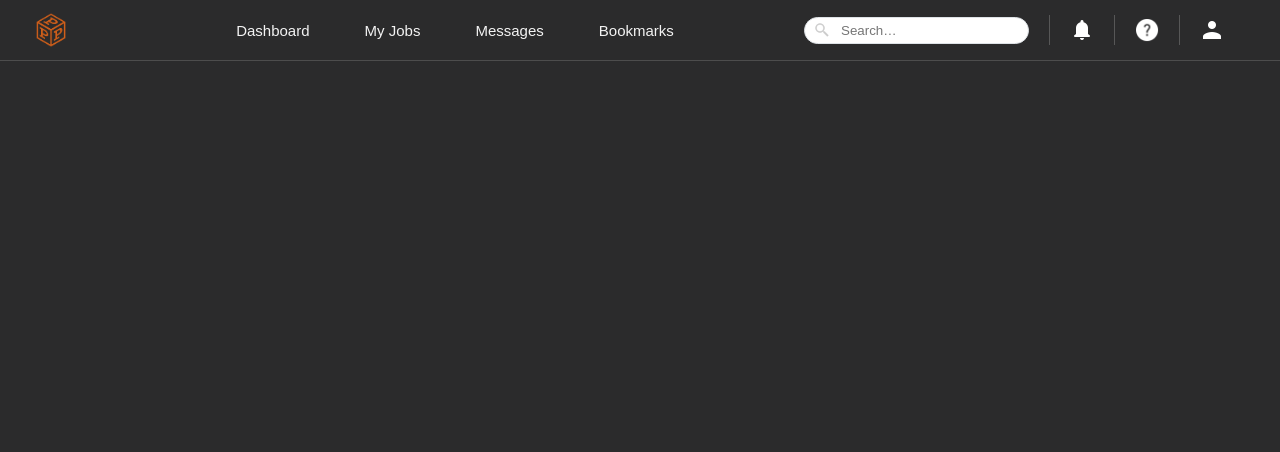
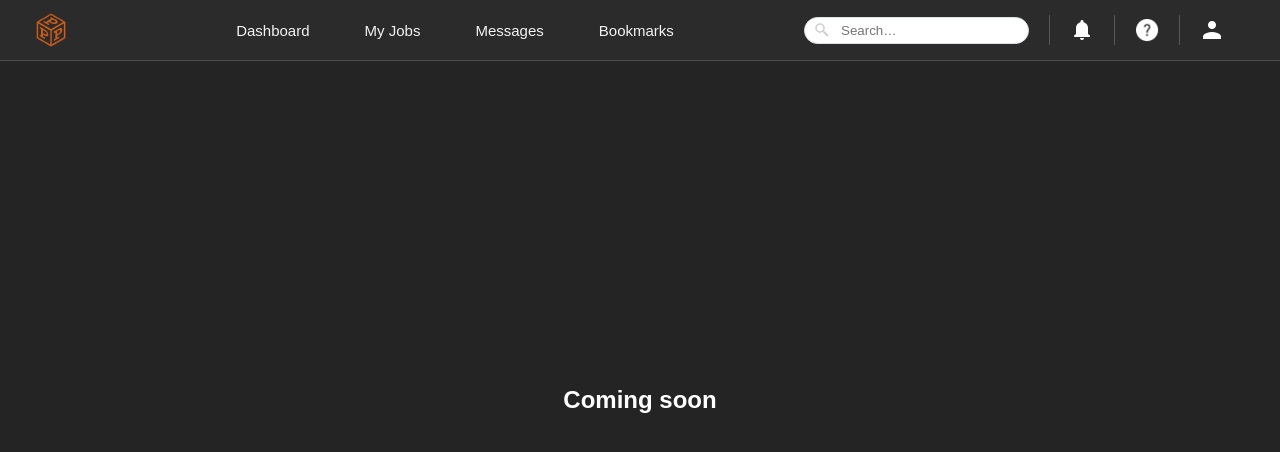
Before and after one commit to MuhammedAbdelmukaram/dealfuel, a React (Vite) app: page /myjobs in a window 1280 px wide. Shown: the top 452 px of the page. Built offline with nearby package versions, Linux system fonts and the light colour scheme.

Commit message:
Third update, signups missing images

```diff
--- a/src/index.css
+++ b/src/index.css
@@ -59,7 +59,7 @@ body {
   font-family: 'Catamaran', sans-serif;
   min-height: 100vh;
   /* Remove display and place-items from here */
-  background-color: var(--color-background);
+  background-color: #242424;
 
 }
 
--- a/src/pages/Bookmarks/Bookmarks.jsx
+++ b/src/pages/Bookmarks/Bookmarks.jsx
@@ -1,11 +1,14 @@
 import React from 'react';
 import Header from "../../sections/common/Header.jsx";
+import styles from "../Messages/Messages.module.css";
 
 const Bookmarks = () => {
     return (
-        <div>
+        <div className={styles.container}>
             <Header/>
-
+            <div className={styles.comingSoonContainer}>
+                <p className={styles.comingSoonText}>I said Coming soon my G </p>
+            </div>
         </div>
     );
 };
--- a/src/pages/Bookmarks/Bookmarks.module.css
+++ b/src/pages/Bookmarks/Bookmarks.module.css
@@ -0,0 +1,19 @@
+.container {
+    display: flex;
+    flex-direction: column;
+    height: 100vh;
+}
+
+.comingSoonContainer {
+    flex-grow: 1; /* Takes up all available space */
+    display: flex;
+    justify-content: center; /* Center horizontally */
+    align-items: center; /* Center vertically */
+    color: #ffffff; /* Set the text color to grey */
+    background-color: #242424; /* Adjust if you have a specific background color */
+}
+
+.comingSoonText {
+    font-size: 24px; /* Adjust based on your design preferences */
+    font-weight: bold; /* Makes the text bold */
+}
--- a/src/pages/Dashboard/Dashboard.module.css
+++ b/src/pages/Dashboard/Dashboard.module.css
@@ -1,7 +1,7 @@
 .dashboard {
-    background-color: var(--color-background);
+
     display: flex;
-    color: rgba(37, 34, 34, 0.87); /* Light text color for contrast */
+    color: #242424; /* Light text color for contrast */
     width: 100%;
     height: 100%;
     transform: none;
--- a/src/pages/Messages/Messages.jsx
+++ b/src/pages/Messages/Messages.jsx
@@ -1,11 +1,13 @@
 import React from 'react';
 import Header from "../../sections/common/Header.jsx";
-
+import styles from './Messages.module.css';
 const Messages = () => {
     return (
-        <div>
+        <div className={styles.container}>
             <Header/>
-
+            <div className={styles.comingSoonContainer}>
+                <p className={styles.comingSoonText}>Coming soon</p>
+            </div>
         </div>
     );
 };
--- a/src/pages/Messages/Messages.module.css
+++ b/src/pages/Messages/Messages.module.css
@@ -0,0 +1,19 @@
+.container {
+    display: flex;
+    flex-direction: column;
+    height: 100vh;
+}
+
+.comingSoonContainer {
+    flex-grow: 1; /* Takes up all available space */
+    display: flex;
+    justify-content: center; /* Center horizontally */
+    align-items: center; /* Center vertically */
+    color: #ffffff; /* Set the text color to grey */
+    background-color: #242424; /* Adjust if you have a specific background color */
+}
+
+.comingSoonText {
+    font-size: 24px; /* Adjust based on your design preferences */
+    font-weight: bold; /* Makes the text bold */
+}
--- a/src/pages/MyJobs/MyJobs.jsx
+++ b/src/pages/MyJobs/MyJobs.jsx
@@ -1,11 +1,14 @@
 import React from 'react';
 import Header from "../../sections/common/Header.jsx";
+import styles from "../Messages/Messages.module.css";
 
 const MyJobs = () => {
     return (
-        <div>
+        <div className={styles.container}>
             <Header/>
-
+            <div className={styles.comingSoonContainer}>
+                <p className={styles.comingSoonText}>Coming soon</p>
+            </div>
         </div>
     );
 };
--- a/src/pages/MyJobs/MyJobs.module.css
+++ b/src/pages/MyJobs/MyJobs.module.css
@@ -0,0 +1,19 @@
+.container {
+    display: flex;
+    flex-direction: column;
+    height: 100vh;
+}
+
+.comingSoonContainer {
+    flex-grow: 1; /* Takes up all available space */
+    display: flex;
+    justify-content: center; /* Center horizontally */
+    align-items: center; /* Center vertically */
+    color: #ffffff; /* Set the text color to grey */
+    background-color: #242424; /* Adjust if you have a specific background color */
+}
+
+.comingSoonText {
+    font-size: 24px; /* Adjust based on your design preferences */
+    font-weight: bold; /* Makes the text bold */
+}
--- a/src/pages/Profile/Profile.module.css
+++ b/src/pages/Profile/Profile.module.css
@@ -1,5 +1,6 @@
 /* Profile.module.css */
 .profileContainer {
+    padding-top: 100px;
     display: flex;
     flex-direction: column;
     align-items: center;
@@ -9,14 +10,18 @@
 }
 
 .introSection {
+    display:flex;
+    flex-direction: column;
+    justify-content: center;
+    align-items: center;
     text-align: center;
     margin-bottom: 40px; /* Adjust based on your layout */
 }
 
 .videoPreview {
     position: relative;
-    width: 320px; /* Adjust based on your design */
-    height: 180px; /* This should match the aspect ratio of your video */
+    width: 60%; /* Adjust based on your design */
+     /* This should match the aspect ratio of your video */
     cursor: pointer;
     overflow: hidden; /* To ensure the video does not exceed the container */
 }
```
